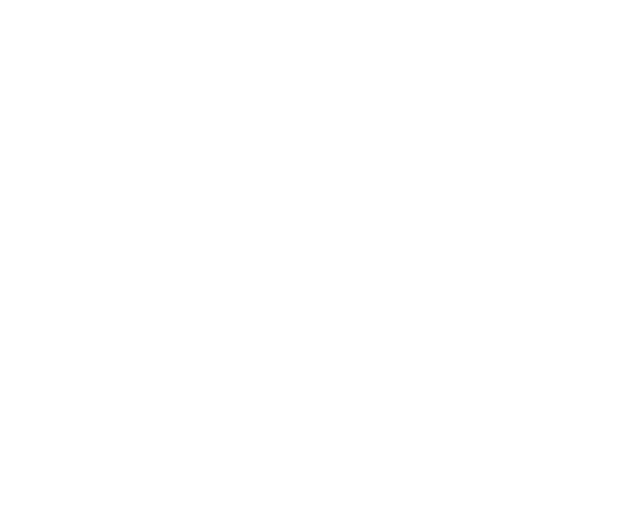
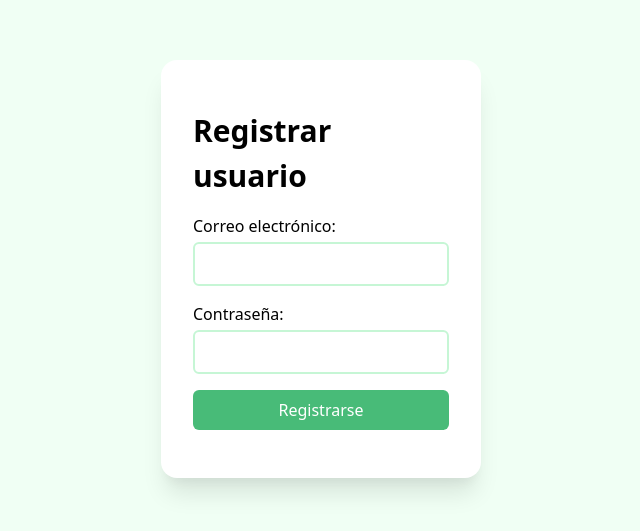
Before and after one commit to VEDI-labs/explorador-resiliente, a Nuxt app: page /sign-up in a window 1280 px wide. Before the commit this address had no page. Shown: the part 131-662 px from the top of the page, without its empty margins (319-959 px from the left). Built offline with nearby package versions, Linux system fonts and the light colour scheme.

Commit message:
Añade conexión con Firebase, Tailwind y layout de registro

```diff
--- a/layouts/default.vue
+++ b/layouts/default.vue
@@ -4,59 +4,13 @@
   </div>
 </template>
 
-<style>
-html {
-  font-family:
-    'Source Sans Pro',
-    -apple-system,
-    BlinkMacSystemFont,
-    'Segoe UI',
-    Roboto,
-    'Helvetica Neue',
-    Arial,
-    sans-serif;
-  font-size: 16px;
-  word-spacing: 1px;
-  -ms-text-size-adjust: 100%;
-  -webkit-text-size-adjust: 100%;
-  -moz-osx-font-smoothing: grayscale;
-  -webkit-font-smoothing: antialiased;
-  box-sizing: border-box;
-}
+<style lang="postcss">
+body {
+  @apply bg-green-100 min-h-screen;
+  @apply flex justify-center items-center;
 
-*,
-*::before,
-*::after {
-  box-sizing: border-box;
-  margin: 0;
-}
-
-.button--green {
-  display: inline-block;
-  border-radius: 4px;
-  border: 1px solid #3b8070;
-  color: #3b8070;
-  text-decoration: none;
-  padding: 10px 30px;
-}
-
-.button--green:hover {
-  color: #fff;
-  background-color: #3b8070;
-}
-
-.button--grey {
-  display: inline-block;
-  border-radius: 4px;
-  border: 1px solid #35495e;
-  color: #35495e;
-  text-decoration: none;
-  padding: 10px 30px;
-  margin-left: 15px;
-}
-
-.button--grey:hover {
-  color: #fff;
-  background-color: #35495e;
+  & > div {
+    @apply flex-1;
+  }
 }
 </style>
--- a/nuxt.config.js
+++ b/nuxt.config.js
@@ -40,7 +40,8 @@
   // Modules: https://go.nuxtjs.dev/config-modules
   modules: [
     // https://go.nuxtjs.dev/axios
-    '@nuxtjs/axios'
+    '@nuxtjs/axios',
+    '@nuxtjs/firebase'
   ],
 
   // Axios module configuration: https://go.nuxtjs.dev/config-axios
@@ -48,5 +49,21 @@
 
   // Build Configuration: https://go.nuxtjs.dev/config-build
   build: {
+  },
+
+  // Firebase module configuration
+  firebase: {
+    config: {
+      apiKey: process.env.FIREBASE_API_KEY,
+      authDomain: process.env.FIREBASE_AUTH_DOMAIN,
+      projectId: process.env.FIREBASE_PROJECT_ID,
+      storageBucket: process.env.FIREBASE_STORAGE_BUCKET,
+      messagingSenderId: process.env.FIREBASE_MESSAGING_SENDER_ID,
+      appId: process.env.FIREBASE_APP_ID
+    },
+    services: {
+      auth: true,
+      firestore: true
+    }
   }
 }
--- a/package.json
+++ b/package.json
@@ -12,7 +12,9 @@
   },
   "dependencies": {
     "@nuxtjs/axios": "^5.12.5",
+    "@nuxtjs/firebase": "^7.4.1",
     "core-js": "^3.8.3",
+    "firebase": "^8.2.7",
     "nuxt": "^2.14.12"
   },
   "devDependencies": {
--- a/pages/index.vue
+++ b/pages/index.vue
@@ -3,7 +3,7 @@
     <div>
       <Logo />
       <h1 class="title">
-        explorador-resiliente
+        Explorador Resiliente
       </h1>
       <div class="links">
         <a
@@ -28,11 +28,10 @@
 </template>
 
 <script>
-const a = "Hola"
 export default {}
 </script>
 
-<style>
+<style scoped>
 /* Sample `apply` at-rules with Tailwind CSS
 .container {
 @apply min-h-screen flex justify-center items-center text-center mx-auto;
--- /dev/null
+++ b/pages/sign-up.vue
@@ -0,0 +1,149 @@
+<template>
+  <div
+    class="
+      Card
+      w-5\6 sm:w-5/6 md:w-2/3 lg:w-3/5 xl:w-1/4 2xl:w-1/4
+    "
+  >
+    <h1>
+      Registrar usuario
+    </h1>
+    <form>
+      <label for="email">Correo electrónico:</label>
+      <input
+        id="email"
+        v-model="email"
+        name="email"
+        type="email"
+        :disabled="uiState === UI_STATES.LOADING"
+      >
+      <label>Contraseña:</label>
+      <input
+        id="password"
+        v-model="password"
+        name="password"
+        type="password"
+        :disabled="uiState === UI_STATES.LOADING"
+      >
+      <button
+        type="button"
+        :disabled="uiState === UI_STATES.LOADING"
+        @click.prevent="signUp"
+      >
+        <svg
+          v-if="uiState === UI_STATES.LOADING"
+          width="24"
+          height="24"
+          xmlns="http://www.w3.org/2000/svg"
+          fill="none"
+          viewBox="0 0 24 24"
+        >
+          <circle
+            class="opacity-25"
+            cx="12"
+            cy="12"
+            r="10"
+            stroke="currentColor"
+            stroke-width="4"
+          />
+          <path
+            class="opacity-75"
+            fill="currentColor"
+            d="M4 12a8 8 0 018-8V0C5.373 0 0 5.373 0 12h4zm2 5.291A7.962 7.962 0 014 12H0c0 3.042 1.135 5.824 3 7.938l3-2.647z"
+          />
+        </svg>
+        Registrarse
+      </button>
+    </form>
+  </div>
+</template>
+<script>
+const UI_STATES = {
+  BLANK: 'BLANK_STATE',
+  ERROR: 'ERROR_STATE',
+  LOADING: 'LOADING_STATE',
+  IDEAL: 'IDEAL_STATE'
+}
+
+export default {
+  data () {
+    return {
+      email: '',
+      password: '',
+      uiState: UI_STATES.BLANK,
+      UI_STATES
+    }
+  },
+  methods: {
+    async signUp () {
+      try {
+        this.uiState = UI_STATES.LOADING
+        await this.$fire.auth.createUserWithEmailAndPassword(
+          this.email,
+          this.password
+        )
+        this.uiState = UI_STATES.IDEAL
+      } catch (e) {
+        console.error('Error')
+        console.error(e)
+        this.uiState = UI_STATES.ERROR
+      }
+    }
+  }
+}
+</script>
+<style lang="postcss" scoped>
+button {
+  @apply bg-green-500;
+  @apply text-white;
+  @apply p-2;
+  @apply rounded-md;
+  @apply flex justify-center;
+
+  & svg {
+    @apply mr-2;
+    @apply animate-spin;
+  }
+
+  &:focus {
+    @apply outline-none;
+  }
+
+  &:hover, &:focus {
+    @apply bg-green-700;
+  }
+}
+
+h1 {
+  @apply text-3xl font-bold font-bold;
+  @apply mb-4;
+}
+
+input {
+  @apply border-2 border-green-200 mb-4 rounded-md w-full;
+  @apply p-2;
+
+  &:focus {
+    @apply bg-green-100;
+    @apply border-green-500;
+    @apply outline-none;
+  }
+}
+
+form {
+  @apply flex flex-col;
+  @apply bg-white
+}
+
+label {
+  @apply mb-1;
+}
+
+.Card {
+  @apply mx-auto my-auto;
+  @apply bg-white shadow-xl rounded-2xl;
+  @apply flex flex-col justify-center;
+  @apply h-auto;
+  @apply px-8 py-12
+}
+</style>
```
Also changed, not shown: 1 other file (tests, documents, lock files or other folders).
